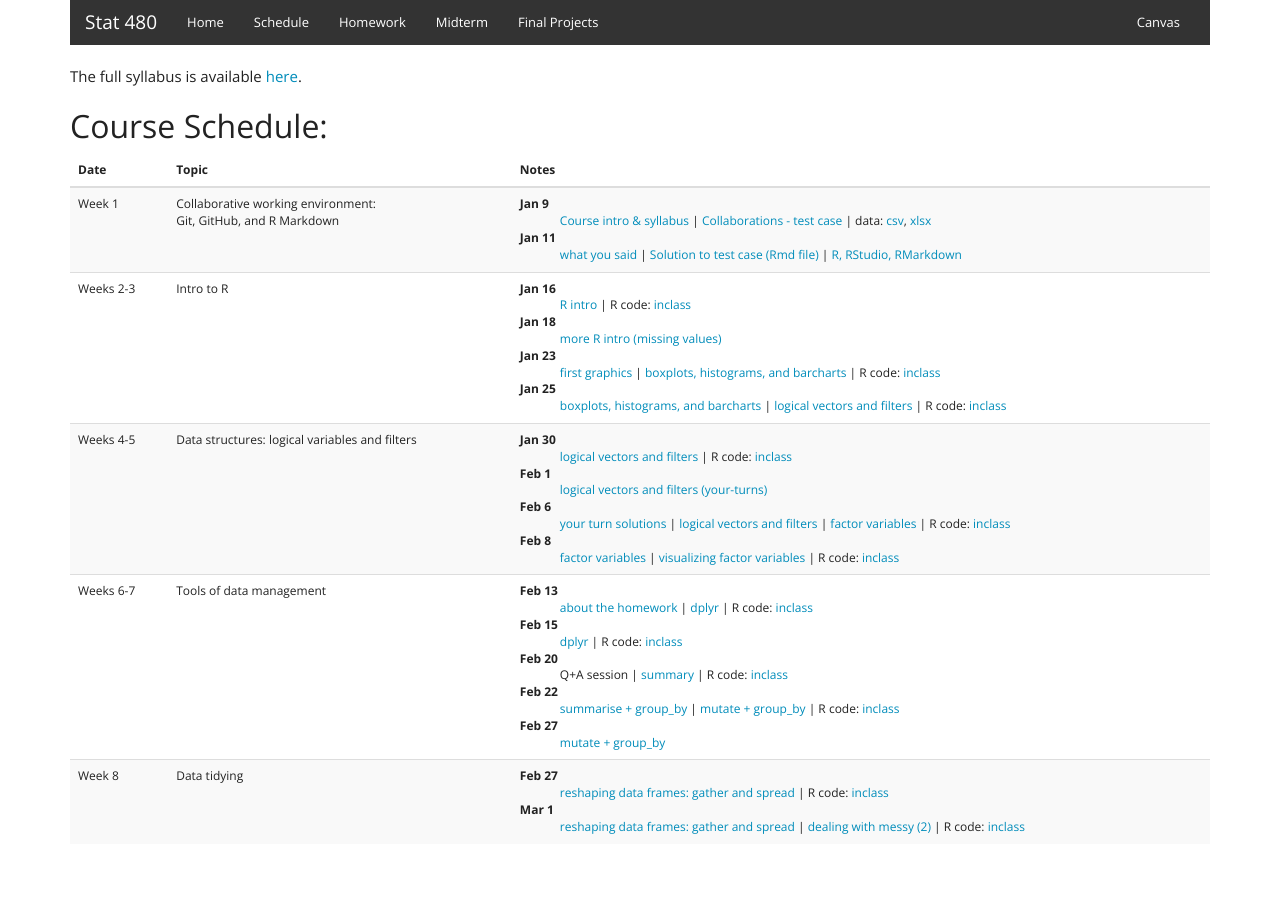
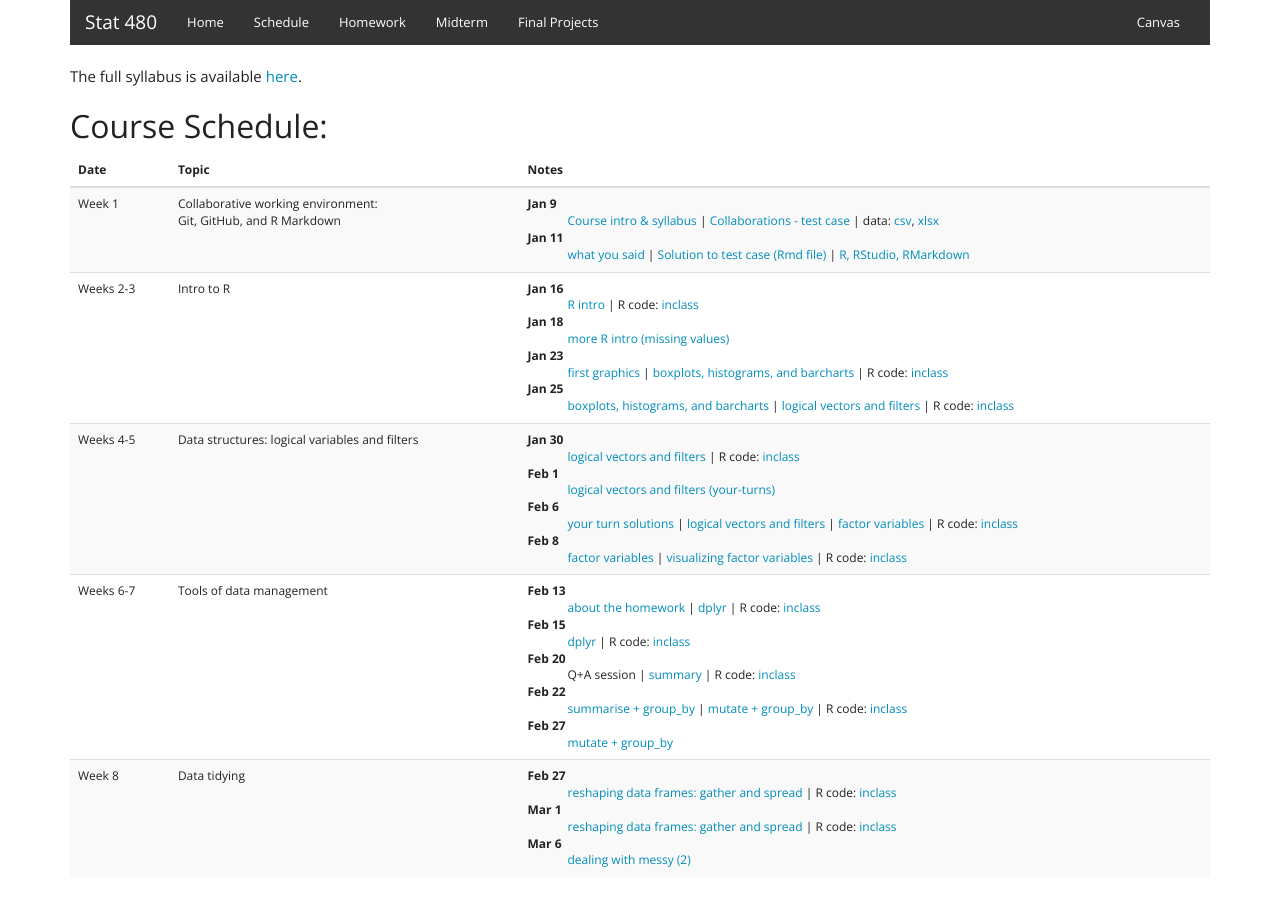
Before and after one commit to Stat480-at-ISU/Stat480-at-ISU.github.io-2019, a Jekyll site: the page built from schedule.html, in a window 1280 px wide. Built offline with Jekyll 4.4.1, drawn with Linux system fonts in a browser that asks for light colours.

Commit message:
schedule updated

```diff
--- a/schedule.html
+++ b/schedule.html
@@ -115,7 +115,9 @@ slides: <a href="../materials/02_reading-files/01_ascii.html" target=_blank>read
           <dt>Feb 27</dt>
           <dd>    <a href="../materials/03_tidyverse/05_tidyr.html" target=_blank>reshaping data frames: gather and spread</a> | R code: <a href="code/feb27-inclass.R">inclass</a> </dd>
           <dt>Mar 1</dt>
-          <dd>    <a href="../materials/03_tidyverse/05_tidyr.html" target=_blank>reshaping data frames: gather and spread</a> | <a href="../materials/03_tidyverse/06_tidyr.html" target=_blank>dealing with messy (2)</a> | R code: <a href="code/mar1-inclass.R">inclass</a></dd>
+          <dd>    <a href="../materials/03_tidyverse/05_tidyr.html" target=_blank>reshaping data frames: gather and spread</a>  | R code: <a href="code/mar1-inclass.R">inclass</a></dd>
+          <dt>Mar 6</dt>
+          <dd> <a href="../materials/03_tidyverse/06_tidyr.html" target=_blank>dealing with messy (2)</a>
           </dl>
         </td>
       </tr>
```
